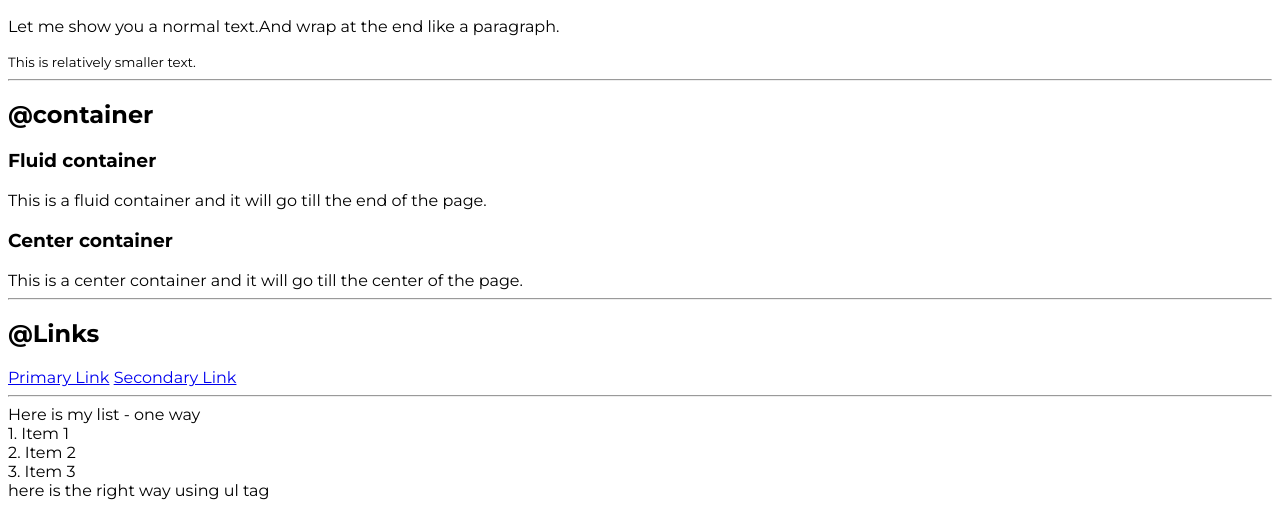
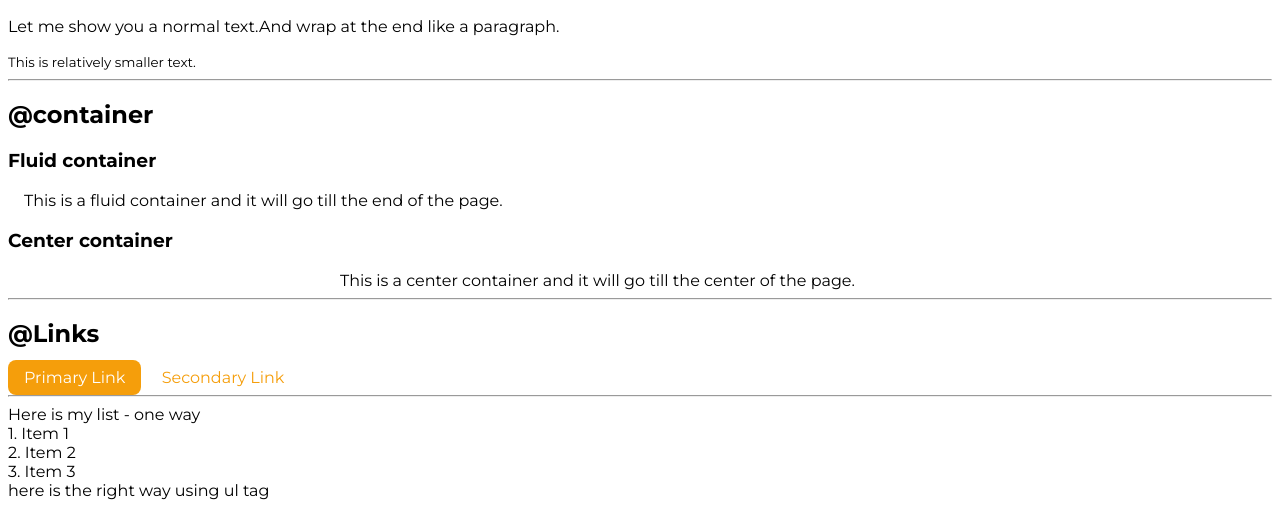
Before and after one commit to maanvendrasingh/developer-site, a plain HTML site: page index.html in a window 1280 px wide. Shown: the part 282-795 px from the top of the page. Drawn offline with Linux system fonts and the light colour scheme.

Commit message:
update: links

```diff
--- a/index.html
+++ b/index.html
@@ -25,20 +25,20 @@
 
     <h2>@container</h2>
     <h3>Fluid container</h3>
-    <div>
+    <div class="container">
       This is a fluid container and it will go till the end of the page.
     </div>
 
     <h3>Center container</h3>
-    <div>
+    <div class="container container-center">
       This is a center container and it will go till the center of the page.
     </div>
 
     <hr />
 
     <h2>@Links</h2>
-    <a href="/">Primary Link</a>
-    <a href="/">Secondary Link</a>
+    <a href="/" class="link link-primary">Primary Link</a>
+    <a href="/" class="link link-secondary">Secondary Link</a>
 
     <hr />
 
--- a/styles.css
+++ b/styles.css
@@ -1,4 +1,37 @@
 @import url('https://fonts.googleapis.com/css2?family=Montserrat:wght@400;700&display=swap');
+
+:root{
+    --primary-color: #F59E0B;
+}
 
 body{
     font-family: 'Montserrat', sans-serif;}
+
+/* container */
+
+.container{
+    padding-left: 1rem;
+    padding-right: 1rem; ;
+}
+
+.container-center{
+    margin:auto;
+    max-width: 600px;
+}
+
+/* links */
+
+.link-primary{
+    background-color: var(--primary-color);
+    border-radius: 0.5rem;
+    color: white;
+}
+.link-secondary{
+    color:var(--primary-color);
+    border-radius: 0.5rem;
+}
+
+.link{
+    text-decoration: none;
+    padding: 0.5rem 1rem;
+}
```
